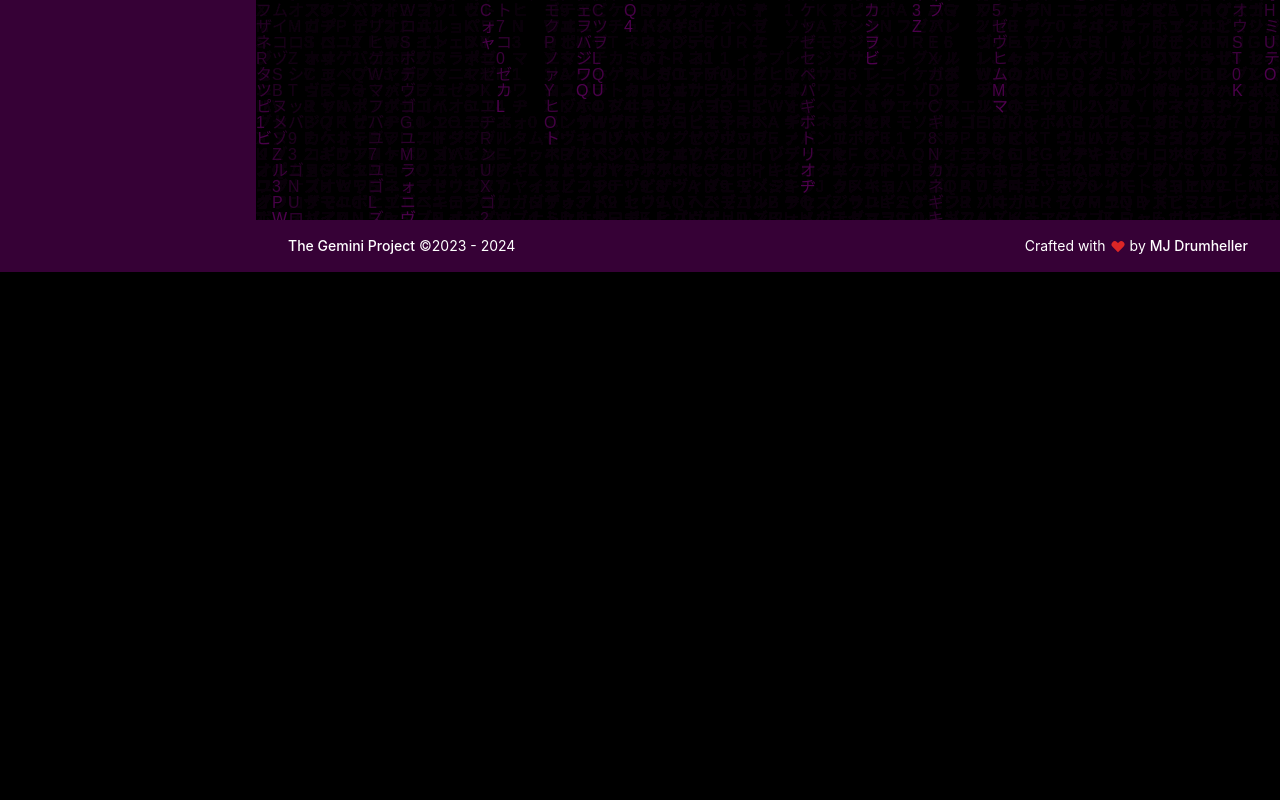
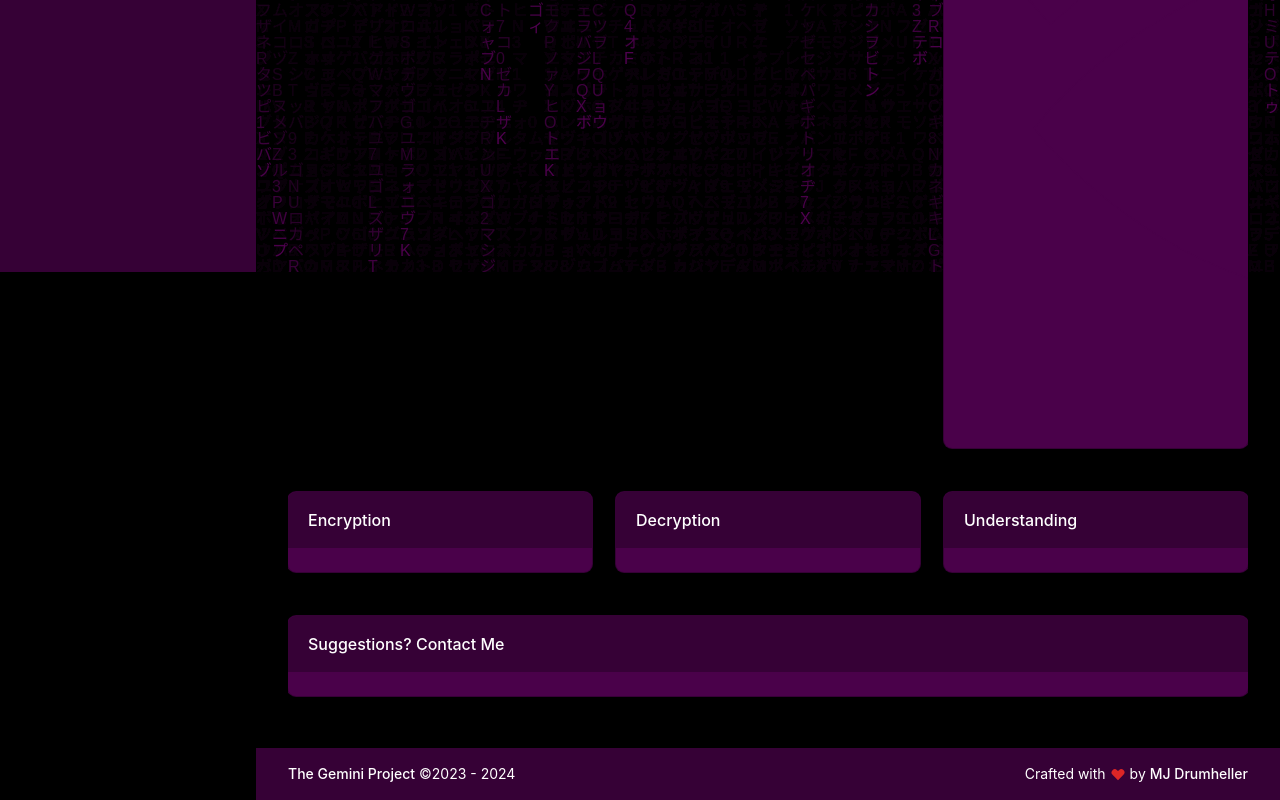
Before and after one commit to mjDruMango/CapstoneMJ, a React (Create React App) app in the folder capfrontend/: page / in a window 1280 px wide. Shown: the part 528-1328 px from the top of the page. Before the commit the page ends 800 px from the top, so only its background shows below. Built offline with nearby package versions, Linux system fonts and the light colour scheme.

Commit message:
scrollbar
scrollbar no work, workin on it

```diff
--- a/capfrontend/src/App.js
+++ b/capfrontend/src/App.js
@@ -15,6 +15,7 @@ export default function App() {
       <BrowserRouter>
         <Routes>
           <Route element={<Layout />}>
+
             <Route path="/" index element={<Home />} />
             <Route path="/image-steganography">
               <Route path="encrypt" element={<ImageSteganographyEncrypt />} />
--- a/capfrontend/src/layouts/Layout.js
+++ b/capfrontend/src/layouts/Layout.js
@@ -49,11 +49,11 @@ export default function Layout({ children }) {
                 {/* Page Content */}
                 <main
                     id="page-content"
-                    className="flex max-w-full flex-auto flex-col pt-16 lg:flex-row-reverse"
+                    className="flex max-w-full flex-auto flex-col pt-16"
                 >
 
                     {/* Page Section */}
-                    <div className="mx-auto flex w-full max-w-10xl flex-grow flex-col p-4 lg:p-8 bg-blue">
+                    <div className="mx-auto w-full max-w-10xl p-4 lg:p-8">
 
                         <Outlet />
 
--- a/capfrontend/src/pages/Home.js
+++ b/capfrontend/src/pages/Home.js
@@ -1,7 +1,50 @@
+import Card from "../components/card/Card";
+
 export default function Home() {
     return (
         <>
-            <div className="bg-orange-500 p-2">mj is gay</div>
+            <div className="grid grid-cols-1 lg:grid-cols-9 gap-6 overflow-auto">
+                <div className="col-span-1 lg:col-span-6">
+                    <Card
+                        header="The Gemini Project" />
+                </div>
+                <div className="col-span-1 lg:col-span-3">
+                    <Card
+                        header="Eye see u bbg">
+                        <svg fill="#4a014a" version="1.1" id="Capa_1" xmlns="http://www.w3.org/2000/svg" xmlnsXlink="http://www.w3.org/1999/xlink" width="800px" height="800px" viewBox="0 0 448.004 448.004" xmlSpace="preserve" stroke="#4a014a">
+
+                            <g id="SVGRepo_bgCarrier" stroke-width="0" />
+
+                            <g id="SVGRepo_tracerCarrier" stroke-linecap="round" stroke-linejoin="round" />
+
+                            <g id="SVGRepo_iconCarrier"> <g> <path d="M46.139,217.607l-17.93-20.798C18.766,185.932,9.443,175.054,0,164.057l17.212-14.822 c9.323,10.877,18.767,21.755,28.209,32.632l17.93,20.798L46.139,217.607z M145.589,159.157l-24.265-66.34l-21.277,7.77 l24.265,66.34L145.589,159.157z M235.357,76.799h-22.711v70.643h22.711V76.799z M347.955,100.586l-21.275-7.77l-24.266,66.34 l21.277,7.77L347.955,100.586z M448.004,164.057l-17.213-14.822l-46.139,53.55l17.211,14.822L448.004,164.057z M404.852,268.049 l6.455,7.65l-6.455,7.649c-0.717,0.957-18.885,22.353-49.963,43.868c-41.598,28.808-86.779,43.987-130.768,43.987 c-43.988,0-89.29-15.18-130.767-43.987c-31.078-21.516-49.247-43.031-49.964-43.868l-6.455-7.649l6.455-7.65 c0.717-0.956,18.886-22.353,49.964-43.867c41.597-28.808,86.779-43.988,130.767-43.988c43.988,0,89.289,15.181,130.768,43.988 C385.967,245.697,404.016,267.212,404.852,268.049z M286.039,275.7c0-34.306-27.732-62.037-62.038-62.037 c-34.306,0-62.037,27.731-62.037,62.037s27.731,62.036,62.037,62.036C258.307,337.856,286.039,310.005,286.039,275.7z M224.001,294.585c-10.399,0-18.886-8.486-18.886-18.886s8.486-18.886,18.886-18.886v-23.906 c-23.548,0-42.792,19.244-42.792,42.792s19.244,42.792,42.792,42.792c23.547,0,42.792-19.244,42.792-42.792h-23.906 C242.887,286.218,234.4,294.585,224.001,294.585z" /> </g> </g>
+
+                        </svg>
+                    </Card>
+
+
+                </div>
+                <div className="col-span-1 lg:col-span-3">
+                    <Card
+                        header="Encryption" />
+
+                </div>
+                <div className="col-span-1 lg:col-span-3">
+                    <Card
+                        header="Decryption" />
+
+                </div>
+                <div className="col-span-1 lg:col-span-3">
+                    <Card
+                        header="Understanding" />
+
+                </div>
+                <div className="col-span-1 lg:col-span-9">
+                    <Card header="Suggestions? Contact Me"
+                    />
+
+                </div>
+            </div>
         </>
     );
 }
--- a/capfrontend/tailwind.config.js
+++ b/capfrontend/tailwind.config.js
@@ -1,11 +1,12 @@
-/** @type {import('tailwindcss').Config} */
 import plugin from "tailwindcss/plugin";
 import defaultTheme from 'tailwindcss/defaultTheme';
 import colors from "tailwindcss/colors";
 
+import aspectRatio from "@tailwindcss/aspect-ratio";
 import forms from "@tailwindcss/forms";
 import typography from "@tailwindcss/typography";
 
+/** @type {import('tailwindcss').Config} */
 module.exports = {
   content: [
     "./src/**/*.{js,jsx,ts,tsx}",
@@ -39,6 +40,7 @@ module.exports = {
     },
   },
   plugins: [
+    aspectRatio,
     forms,
     typography,
   ],
```
